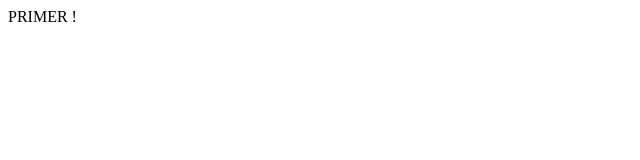
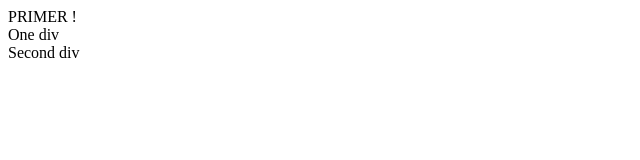
Before and after one commit to h-ukraine/etest, a plain HTML site: page index.html in a window 1280 px wide. Shown: the whole page, without its empty margins (0-640 px from the left). Drawn offline with Linux system fonts and the light colour scheme.

Commit message:
modified:   index.html

```diff
--- a/index.html
+++ b/index.html
@@ -9,6 +9,10 @@
 
 <body> PRIMER !
 
+  <div> One div</div>
+  <div> Second div</div>
+
+
 </body>
 
 </html>
```
